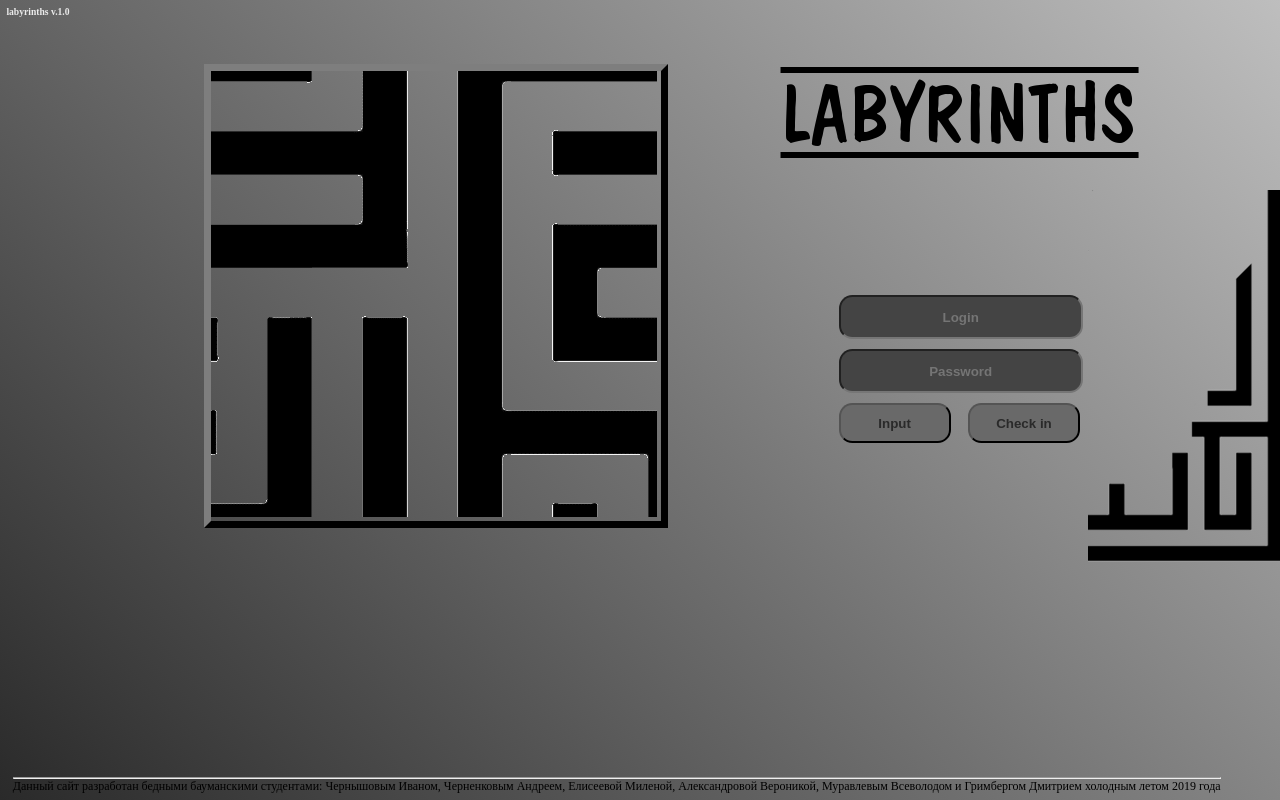
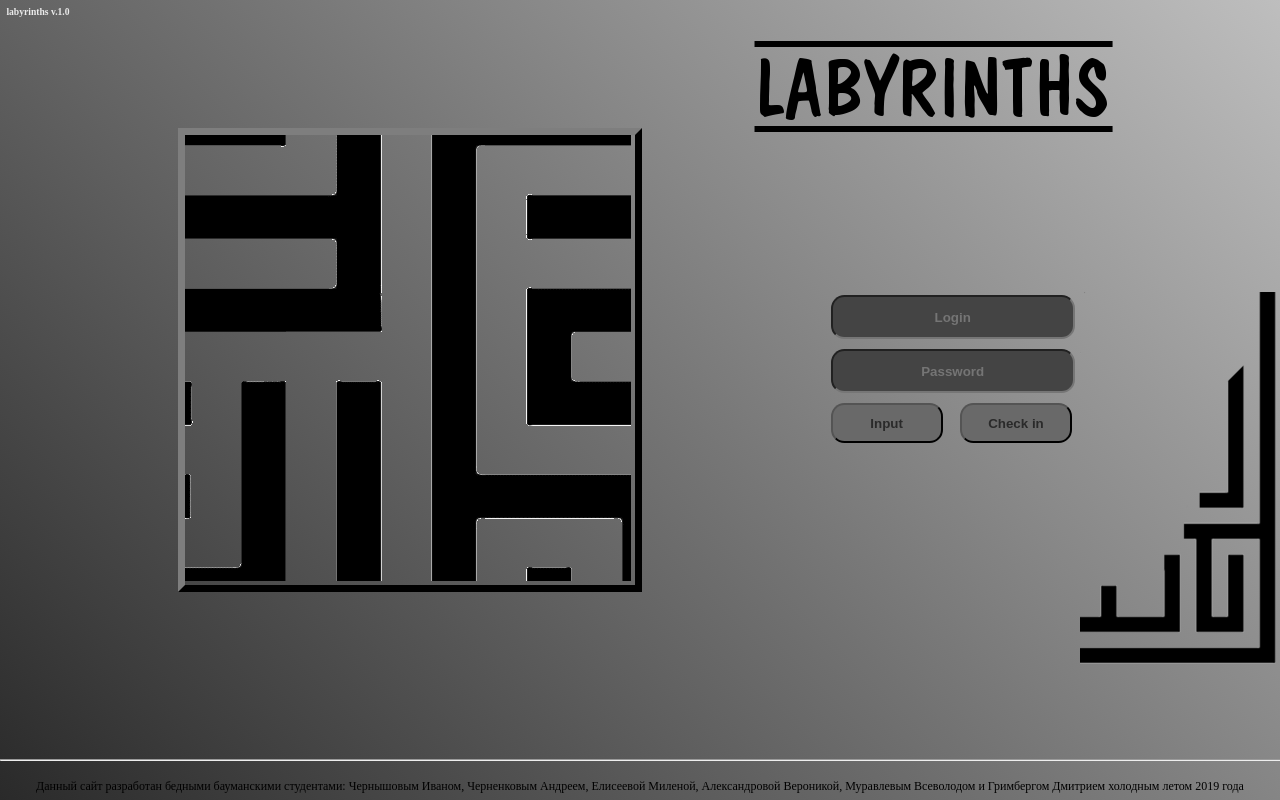
Before and after one commit to bmstu-iu9/utp2019-5-2d-game, a plain HTML site: page public/html/input.html in a window 1280 px wide. Drawn offline with Linux system fonts and the light colour scheme; files that its build step writes are made by us from their sources; files whose address does not match are found by name.

Commit message:
Correcting styles

```diff
--- a/public/css/cabinet.css
+++ b/public/css/cabinet.css
@@ -1,15 +1,18 @@
 * {
 	outline: none;
+	margin: 0;
+	padding: 0;
 }
 
-html{
-	height:100%;
+html {
+	height: 100%;
+	width: 100%;
 	background: linear-gradient(45deg, #2A2A2A, #BEBEBE);
 }
 
 /* -------------------------------------------------------------- */
 
-h1{
+h1 {
 	margin: 0.5%;
 	font-size: 60%;
 	color: #EBEBEB;
@@ -76,14 +79,19 @@ h1{
 
 /* -------------------------------------------------------------- */
 
+hr {
+	width: 100vw;
+	margin-bottom: 1.5em;
+}
+
 #footer {
+	width: 100vw;
 	text-align: center;
 	position: fixed;
   left: 0;
 	bottom: 0;
 	margin-bottom: 0.5%;
 	font-size: 0.75em;
-	margin-left: 1%;
 }
 
 /* -------------------------------------------------------------- */
--- a/public/css/input.css
+++ b/public/css/input.css
@@ -10,7 +10,7 @@ html {
 	background: linear-gradient(45deg, #2A2A2A, #BEBEBE);
 }
 
-h1{
+h1 {
 	margin: 0.5%;
 	font-size: 60%;
 	color: #EBEBEB;
@@ -26,13 +26,13 @@ h1{
 
 /* -------------------------------------------------------------- */
 
-#LB{
+#LB {
 	background-attachment: fixed;
 	/* display: grid; */
-	margin-right: 10%;
-	margin-top: 5%;
+	margin-right: 12%;
+	margin-top: 3%;
 	width: 30%;
-	float:right;
+	float: right;
 
 	/* margin-right: 1em; */
 	/* margin-top: 3em; */
@@ -40,25 +40,15 @@ h1{
 
 /* -------------------------------------------------------------- */
 
-#base{
-
+#base {
 	min-width: 5%;
-
 	width: 20%;
-	height: 10%;
-	margin-top: 10%;
-
-	/* width: 16em; */
-	/* height: 11em; */
-	/* margin-top: 9em; */
-
-
-	/* margin-right: 1em; */
+	height: 20vh;
+	margin-top: 12%;
 	float: right;
-
 }
 
-#Login,#InPut, #Check_in, #Password{
+#Login, #InPut, #Check_in, #Password {
 	height: 3em;
 	margin: 0.5em;
 	margin-top: 0.25em;
@@ -67,13 +57,13 @@ h1{
 	font-weight: bold;
 }
 
-#Login, #Password{
+#Login, #Password {
 	width: 18em;
 	background: #444444;
 	color: #2A2A2A;
 }
 
-#InPut, #Check_in{
+#InPut, #Check_in {
 	width: 8.4em;
 	background: #696969;
 	color: #2A2A2A;
@@ -82,53 +72,41 @@ h1{
 /* -------------------------------------------------------------- */
 
 
-#dop{
-	margin-top: 2%;
-	/* margin-right: 0.3%; */
-	/* margin-bottom: 2%; */
-
-		display:inline-block;
-	/* margin-top: 3em; */
-	/* margin-right: 1em; */
-
-	width: 15%;
+#dop {
+	bottom: 0px;
+	margin-top: 12%;
+	display: inline-block;
+	width: 200px;
 	height: 375px;
-
-	/* width: 200px; */
-	/* height: 375px; */
-
 	float: right;
-	left: 100%;
 	background: url(../../visual/ugol.png) no-repeat;
 }
 
 #gif {
-	/* margin-top:5em; */
-	/* margin-left: 7em; */
-	margin-top: 5%;
-	margin-left: 10%;
+	margin-top: 10%;
+	margin-left: 8%;
 	background: url(../../visual/labirint.gif) no-repeat;
-
 	width: 450px;
 	height: 450px;
-
-	/* width:450px; */
-	/* height:450px; */
-
-	float:left;
+	float: left;
 	border: 7px outset #2A2A2A;
 }
 
 /* -------------------------------------------------------------- */
 
+hr {
+	width: 100vw;
+	margin-bottom: 1.5em;
+}
+
 #footer {
+	width: 100vw;
 	text-align: center;
 	position: fixed;
   left: 0;
 	bottom: 0;
 	margin-bottom: 0.5%;
 	font-size: 0.75em;
-	margin-left: 1%;
 }
 
 /* -------------------------------------------------------------- */
--- a/public/css/registration.css
+++ b/public/css/registration.css
@@ -1,14 +1,17 @@
 * {
 	outline: none;
+	margin: 0;
+	padding: 0;
 }
 
-html{
+html {
 	height: 100%;
+	width: 100%;
 	background: linear-gradient(45deg, #2A2A2A, #BEBEBE);
 }
 
 /* -------------------------------------------------------------- */
-h1{
+h1 {
 	margin: 0.5%;
 	font-size: 60%;
 	color: #EBEBEB;
@@ -26,7 +29,7 @@ h1{
 
 /* -------------------------------------------------------------- С ЭТИМ ПОТОМ РАЗОБРАТЬСЯ */
 
-#LB{
+#LB {
 	/* margin-right: 5em; */
 	margin-top: 2%;
 	left: 50%;
@@ -35,7 +38,7 @@ h1{
 
 /* -------------------------------------------------------------- */
 
-#base{
+#base {
 	width: 20%;
 	margin-top: 5%;
 	margin-right: auto;
@@ -43,7 +46,7 @@ h1{
 
 }
 
-#Name, #Password, #Password1, #Login, #Check_in{
+#Name, #Password, #Password1, #Login, #Check_in {
 	height: 3em;
 	width: 18em;
 	margin: 0.5em;
@@ -54,17 +57,17 @@ h1{
 	color: #2A2A2A;
 }
 
-#Login, #Password, #Name, #Password1{
+#Login, #Password, #Name, #Password1 {
 	background: #444444;
 }
 
-#Check_in{
+#Check_in {
 	background: #696969;
 }
 
 /* -------------------------------------------------------------- */
 
-#gif, #gif1{
+#gif, #gif1 {
 	margin-top: 2%;
 	padding: 0.1em;
 	/* width:450px; */
@@ -74,26 +77,31 @@ h1{
 	margin-bottom: 3%;
 }
 
-#gif{
+#gif {
 	float: left;
 	margin-left: 3%;
 }
-#gif1{
-	float:right;
+
+#gif1 {
+	float: right;
 	margin-right: 3%;
 }
 
 /* -------------------------------------------------------------- */
 
+hr {
+	width: 100vw;
+	margin-bottom: 1.5em;
+}
 
 #footer {
+	width: 100vw;
 	text-align: center;
 	position: fixed;
   left: 0;
 	bottom: 0;
 	margin-bottom: 0.5%;
 	font-size: 0.75em;
-	margin-left: 1%;
 }
 
 /* -------------------------------------------------------------- */
--- a/public/css/search.css
+++ b/public/css/search.css
@@ -147,14 +147,15 @@ datalist {
 
 hr {
 	width: 100vw;
+	margin-bottom: 1.5em;
 }
 
 #footer {
+	width: 100vw;
 	text-align: center;
 	position: fixed;
   left: 0;
 	bottom: 0;
 	margin-bottom: 0.5%;
 	font-size: 0.75em;
-	margin-left: 1%;
 }
--- a/public/html/input.html
+++ b/public/html/input.html
@@ -29,8 +29,8 @@
   </div> <br>
 
   <div id="footer"><hr>
-    <center>Данный сайт разработан бедными бауманскими студентами: Чернышовым Иваном, Черненковым Андреем, Елисеевой Миленой,
-    Александровой Вероникой, Муравлевым Всеволодом и Гримбергом Дмитрием холодным летом 2019 года</center>
+    Данный сайт разработан бедными бауманскими студентами: Чернышовым Иваном, Черненковым Андреем, Елисеевой Миленой,
+    Александровой Вероникой, Муравлевым Всеволодом и Гримбергом Дмитрием холодным летом 2019 года
   </div>
 </body>
 
```
Also changed, not shown: public/html/cabinet.html (+2 -2 lines), public/html/registration.html (+2 -2 lines), public/html/search.html (+2 -2 lines).
